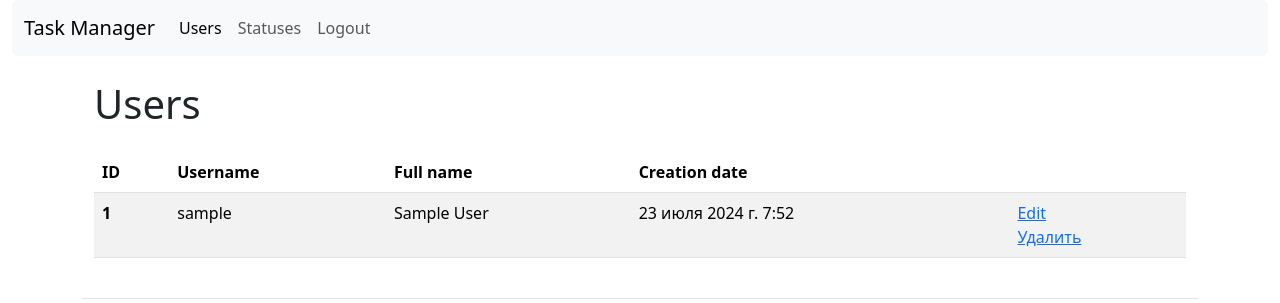
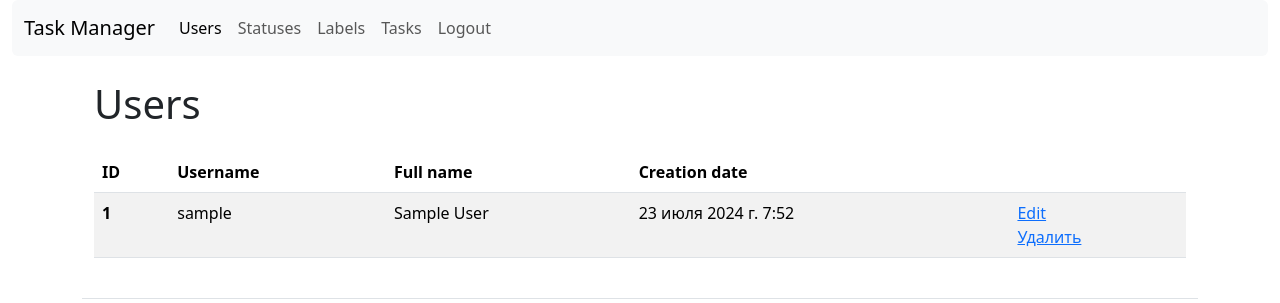
Before and after one commit to sergey-royt/task-manager, a Django app: page /users/ in a window 1280 px wide. Shown: the top 303 px of the page. Run offline with Django 5.2, Linux system fonts and the light colour scheme; the visitor is signed in with stand-in values (Sample User, id 1); data comes from the database, SQL or seed files in the repository; some libraries are stand-ins or nearby versions.

Commit message:
add all navbar items and messages for login and logout

```diff
--- a/task_manager/templates/base.html
+++ b/task_manager/templates/base.html
@@ -12,9 +12,14 @@
     <title>{% block title %}{% trans 'Task manager Hexlet' %}{% endblock %}</title>
 </head>
 <body class="d-flex flex-column min-vh-100">
-    {% include "navbar.html" %}
-    {% bootstrap_messages %}
-    <div class="container">{% block content %}{% endblock %}</div>
+    <header class="masthead">
+        {% include 'navbar.html' %}
+    </header>
+    <div class="container">
+        {% bootstrap_messages %}
+        {% block content %}
+        {% endblock %}
+    </div>
     {% include "footer.html" %}
 </body>
 </html>
--- a/task_manager/templates/navbar.html
+++ b/task_manager/templates/navbar.html
@@ -21,10 +21,20 @@
               <a class="nav-link{% if request.resolver_match.view_name == 'statuses' %} active{% endif %}"
                  href="#">{% trans "Statuses" %}</a>
             </li>
-            <form action="{% url 'logout' %}" method="post">
-              {% csrf_token %}
-              <input class="btn nav-link" type="submit" value="{% trans 'Logout' %}">
-            </form>
+            <li class="nav-item">
+              <a class="nav-link{% if request.resolver_match.view_name == 'labels' %} active{% endif %}"
+                 href="#">{% trans "Labels" %}</a>
+            </li>
+            <li class="nav-item">
+              <a class="nav-link{% if request.resolver_match.view_name == 'tasks' %} active{% endif %}"
+                 href="#">{% trans "Tasks" %}</a>
+            </li>
+            <li>
+              <form action="{% url 'logout' %}" method="post">
+                {% csrf_token %}
+                <input class="btn nav-link" type="submit" value="{% trans 'Logout' %}">
+              </form>
+            </li>
             {% else %}
             <li class="nav-item">
               <a class="nav-link{% if request.resolver_match.view_name == 'login' %} active{% endif %}"
--- a/task_manager/templates/users/index.html
+++ b/task_manager/templates/users/index.html
@@ -1,4 +1,5 @@
 {% extends "base.html" %}
+{% load django_bootstrap5 %}
 {% load i18n %}
 
 {% block content %}
```
Also changed, not shown: task_manager/views.py (+8 -2 lines), locale/ru/LC_MESSAGES/django.po, 1 other file.
